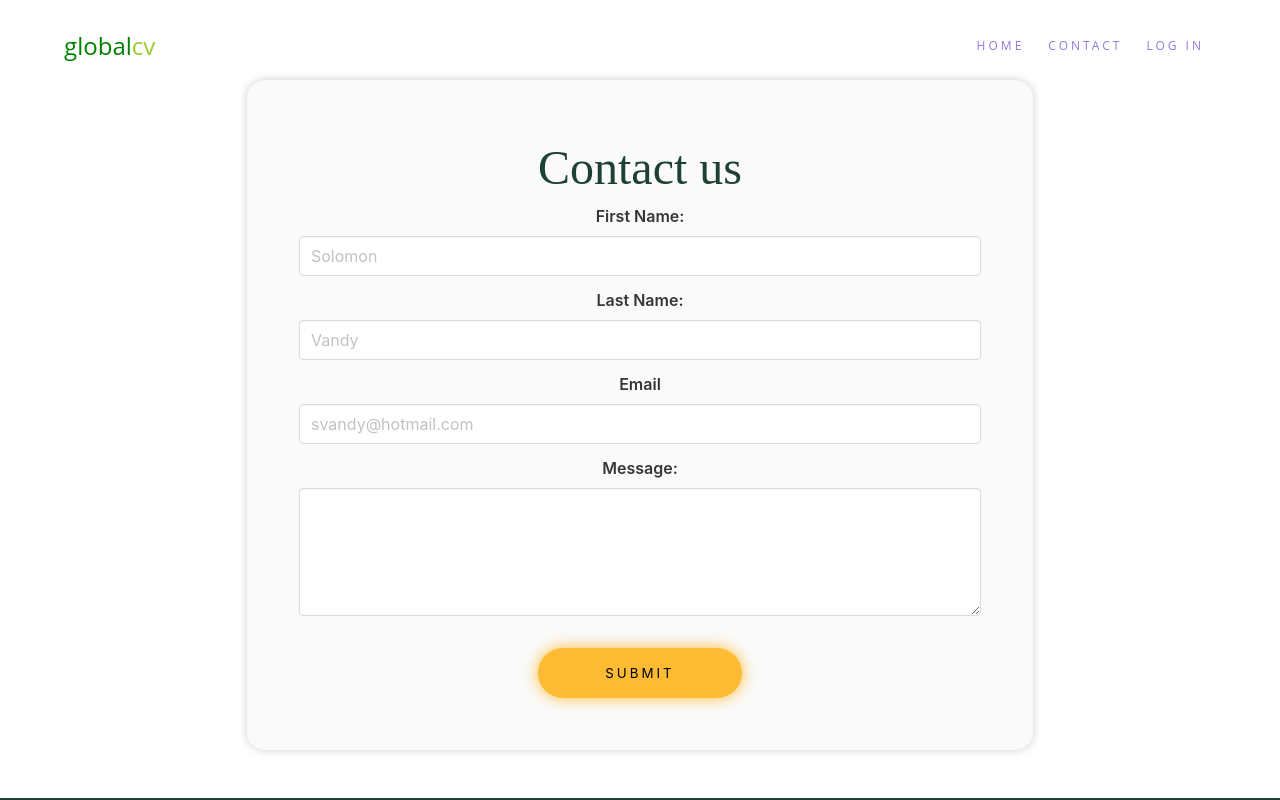
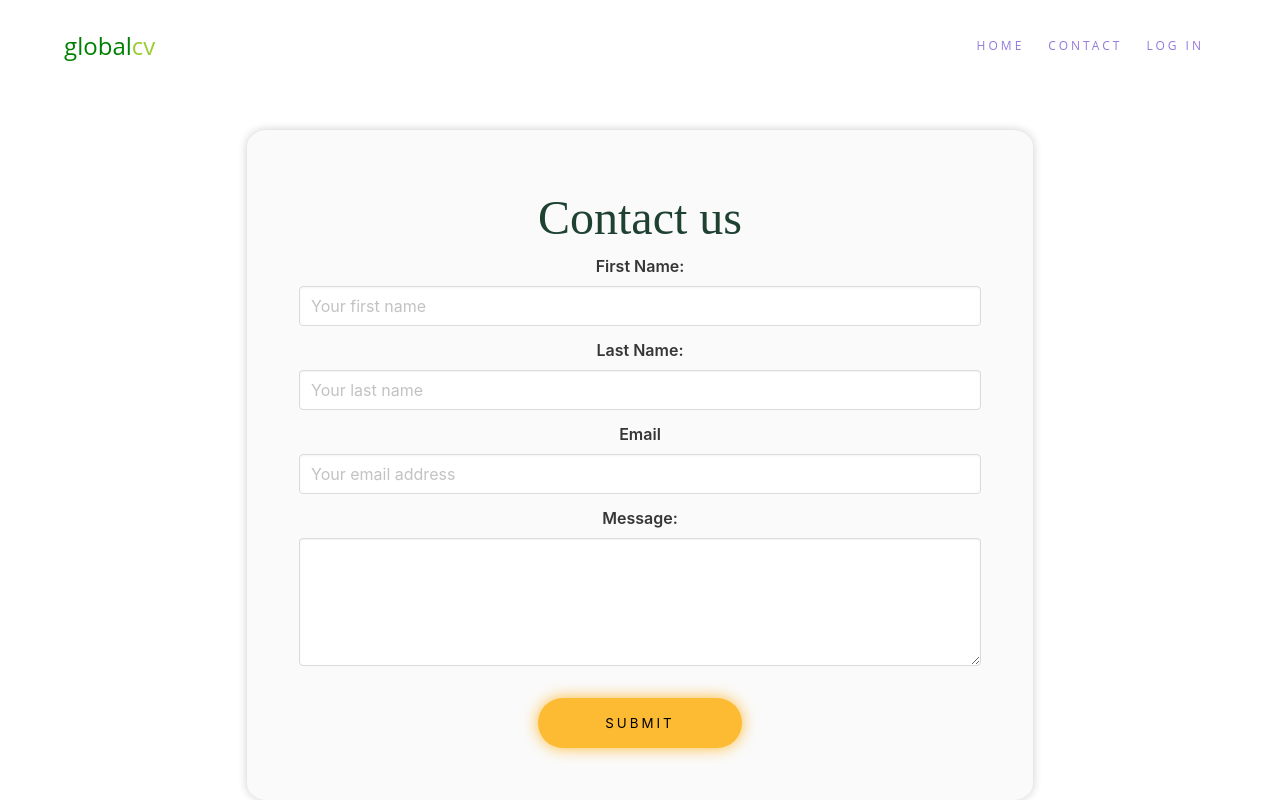
Before and after one commit to globalcv/frontend, a Vue app: page /contact in a window 1280 px wide. Shown: the top 800 px of the page. Built offline with nearby package versions, Linux system fonts and the light colour scheme.

Commit message:
Move contact form to another component

```diff
--- /dev/null
+++ b/src/components/Contact/ContactForm.vue
@@ -0,0 +1,70 @@
+<template>
+  <form class="form-horizontal">
+    <fieldset>
+      <h3 class="has-text-green is-size-1 is-size-3-mobile">Contact us</h3>
+
+      <div class="field">
+        <label class="label" for="first_name">First Name:</label>
+        <div class="control">
+          <input id="first_name" type="text" placeholder="Your first name" class="input" required />
+        </div>
+      </div>
+
+      <div class="field">
+        <label class="label" for="last_name">Last Name:</label>
+        <div class="control">
+          <input id="last_name" type="text" placeholder="Your last name" class="input" required />
+        </div>
+      </div>
+
+      <div class="field">
+        <label class="label" for="email">Email</label>
+        <div class="control">
+          <input id="email" type="email" placeholder="Your email address" class="input" required />
+        </div>
+      </div>
+
+      <div class="field">
+        <label class="label" for="message">Message:</label>
+        <div class="control">
+          <textarea class="textarea" id="message"></textarea>
+        </div>
+      </div>
+
+      <div class="field">
+        <div class="control submit-button-box">
+          <button id="submit" class="btn has-mustard-bg is-size-10 a-menu">Submit</button>
+        </div>
+      </div>
+    </fieldset>
+  </form>
+</template>
+
+<script lang="ts">
+import Vue from "vue";
+export default Vue.extend({
+  name: "ContactForm"
+});
+</script>
+
+<style lang="scss" scoped>
+form {
+  max-width: 786px;
+  padding: calc(20px + 2em);
+  margin: auto;
+  background-color: darken(white, 2%);
+  border-radius: 2.5%;
+  @include box-shadow(0px, 0px, 10px, rgba(0, 0, 0, 0.2));
+}
+
+.submit-button-box {
+  display: flex;
+  flex-direction: column;
+  width: 30%;
+  margin: auto;
+}
+
+.submit-button-box > button {
+  height: 50px;
+}
+</style>
--- a/src/views/Contact.vue
+++ b/src/views/Contact.vue
@@ -1,88 +1,26 @@
 <template>
   <div id="wrapper" class="has-text-centered-mobile">
-    <!-- Contact -->
-    <div class="container has-text-centered">
-      <form class="form-horizontal">
-        <fieldset>
-          <h3 class="has-text-green is-size-1 is-size-3-mobile">Contact us</h3>
-
-          <!-- First Name -->
-          <div class="field">
-            <label class="label" for="first_name">First Name:</label>
-            <div class="control">
-              <input id="first_name" type="text" placeholder="Solomon" class="input" required />
-            </div>
-          </div>
-
-          <!-- Last Name -->
-          <div class="field">
-            <label class="label" for="last_name">Last Name:</label>
-            <div class="control">
-              <input id="last_name" type="text" placeholder="Vandy" class="input" required />
-            </div>
-          </div>
-
-          <!-- Email -->
-          <div class="field">
-            <label class="label" for="email">Email</label>
-            <div class="control">
-              <input
-                id="email"
-                type="email"
-                placeholder="svandy@hotmail.com"
-                class="input"
-                required
-              />
-            </div>
-          </div>
-
-          <!-- Message -->
-          <div class="field">
-            <label class="label" for="message">Message:</label>
-            <div class="control">
-              <textarea class="textarea" id="message"></textarea>
-            </div>
-          </div>
-
-          <!-- Submit -->
-          <div class="field">
-            <div class="control submit-button-box">
-              <button id="submit" class="btn has-mustard-bg is-size-10 a-menu">Submit</button>
-            </div>
-          </div>
-        </fieldset>
-      </form>
+    <div class="container has-text-centered contact-form-box">
+      <contact-form></contact-form>
     </div>
-
-    <br />
-    <br />
   </div>
 </template>
 
-<script>
-export default {
-  name: "Contact"
-};
+<script lang="ts">
+import Vue from "vue";
+import ContactForm from "@/components/Contact/ContactForm.vue";
+
+export default Vue.extend({
+  name: "Contact",
+  components: { ContactForm }
+});
 </script>
 
 <style lang="scss" scoped>
-form {
-  max-width: 786px;
-  padding: calc(20px + 2em);
-  margin: auto;
-  background-color: darken(white, 2%);
-  border-radius: 2.5%;
-  @include box-shadow(0px, 0px, 10px, rgba(0, 0, 0, 0.2));
-}
-
-.submit-button-box {
-  display: flex;
-  flex-direction: column;
-  width: 30%;
-  margin: auto;
-}
-
-.submit-button-box > button {
-  height: 50px;
+.contact-form-box {
+  margin: {
+    top: 50px;
+    bottom: 90px;
+  }
 }
 </style>
```
